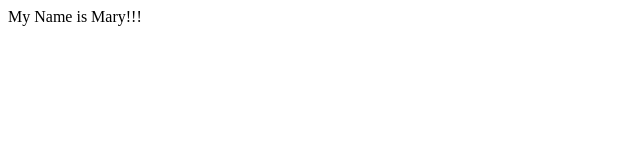
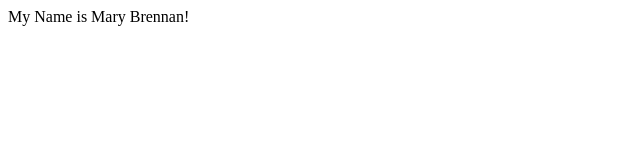
Before and after one commit to M4ryBr3nn4n/first-project, a plain HTML site: page index.html in a window 1280 px wide. Shown: the full height of the page, 0-640 px from the left. Drawn offline with Linux system fonts and the light colour scheme.

Commit message:
added last name

```diff
--- a/index.html
+++ b/index.html
@@ -6,6 +6,6 @@
     <title>Document</title>
 </head>
 <body>
-    My Name is Mary!!!
+    My Name is Mary Brennan!
 </body>
 </html>
```
